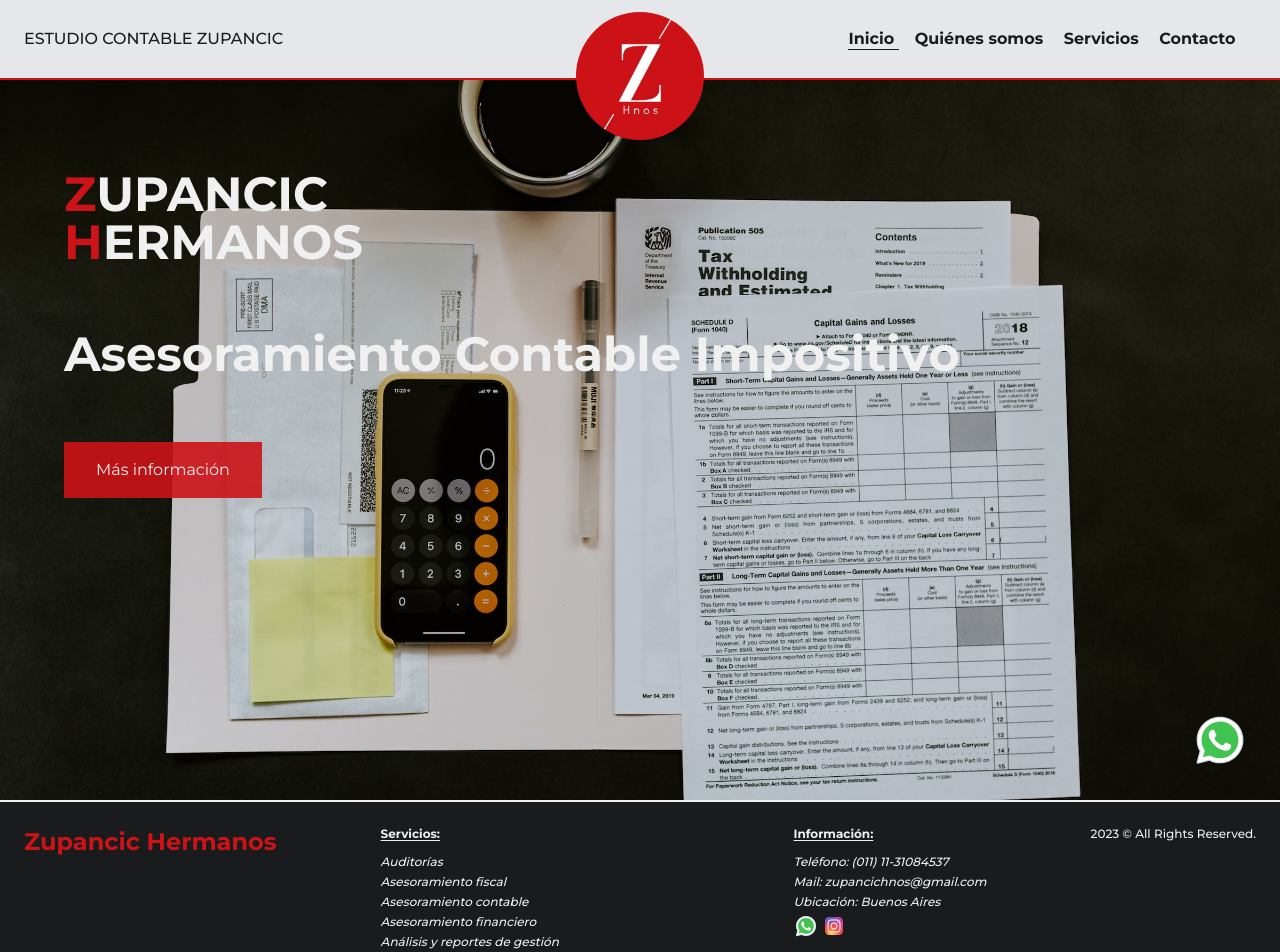
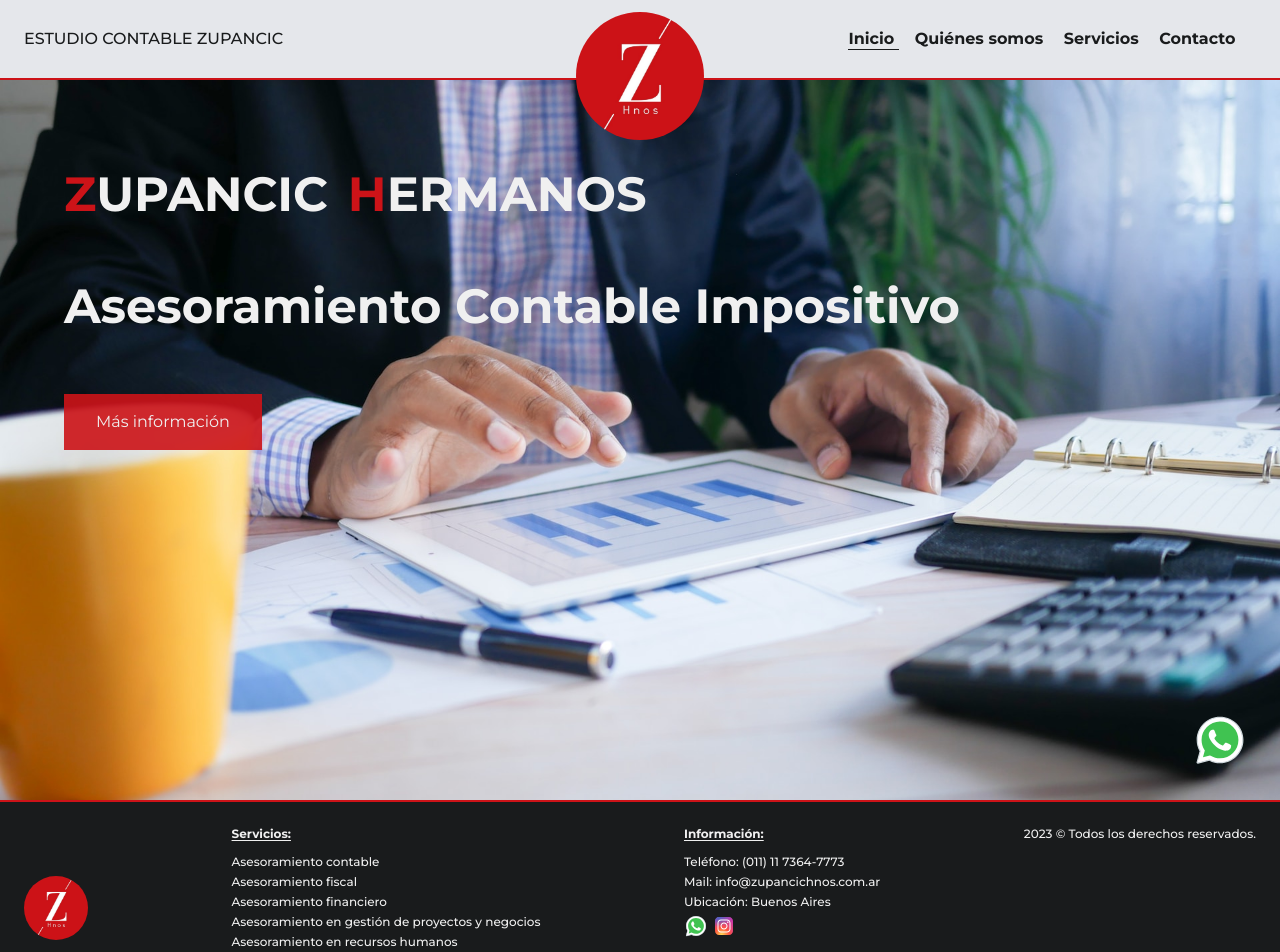
Before and after one commit to ivanberruet/zupancic-hnos, a Next.js app: page / in a window 1280 px wide. Shown: the top 952 px of the page. Built offline with nearby package versions, Linux system fonts and the light colour scheme.

Commit message:
Cambios solicitados

```diff
--- a/next.config.js
+++ b/next.config.js
@@ -3,7 +3,8 @@ const nextConfig = {
   reactStrictMode: true,
  	env: {
  		NEXT_PUBLIC_EMAIL: 'ivanberruet95@gmail.com',
- 		NEXT_PUBLIC_EMAIL_PASS: 'ssqfuunaclankzal'
+ 		NEXT_PUBLIC_EMAIL_PASS: 'ssqfuunaclankzal',
+ 		NEXT_PUBLIC_WP_LINK: 'https://wa.link/tvlmho'
   },
 }
 
--- a/src/components/Footer.js
+++ b/src/components/Footer.js
@@ -3,31 +3,36 @@ import Layout from './Layout'
 import Link from 'next/link'
 import WhatsApp from './WhatsApp'
 import Instagram from './Instagram'
+import Logo from './Logo'
 
 export default function Footer() {
 	return (
-		<footer className='w-full border-t-2 border-soilid border-light font-medium text-xs text-light bg-dark'>
+		<footer className='w-full border-t-2 border-solid border-primary font-medium text-xs text-light bg-dark'>
 			<div className='flex gap-3 items-center justify-between flex-col p-6
 			md:flex-row md:items-start md:gap-10'
 			>
-				<div className='text-lg text-primary font-bold xl:text-2xl'>Zupancic Hermanos</div>
+				<Logo className="!w-16 !h-16 self-center md:hidden lg:!flex" />
 				<ul className='flex flex-col gap-1 items-center text-xs md:items-start'>
 					<div className='font-bold underline underline-offset-2 mb-2'>Servicios:</div>
-					<Link href={"/services"} className='italic'>Auditorías</Link>
-					<Link href={"/services"} className='italic'>Asesoramiento fiscal</Link>
-					<Link href={"/services"} className='italic'>Asesoramiento contable</Link>
-					<Link href={"/services"} className='italic'>Asesoramiento financiero</Link>
-					<Link href={"/services"} className='italic'>Análisis y reportes de gestión</Link>
-					<Link href={"/services"} className='italic'>Asesoramiento en recursos humanos</Link>
-					<Link href={"/services"} className='italic'>Asesoramiento en gestión de proyectos y negocios</Link>
+					<Link href={"/services"} className=''>Asesoramiento contable</Link>
+					<Link href={"/services"} className=''>Asesoramiento fiscal</Link>
+					<Link href={"/services"} className=''>Asesoramiento financiero</Link>
+					<Link href={"/services"} className=''>Asesoramiento en gestión de proyectos y negocios</Link>
+					<Link href={"/services"} className=''>Asesoramiento en recursos humanos</Link>
+					<Link href={"/services"} className=''>Auditorías</Link>
+					<Link href={"/services"} className=''>Análisis y reportes de gestión</Link>
 				</ul>
 				<ul className=' w-max flex flex-col gap-1 items-center text-xs md:items-start md:flex-auto md:flex-shrink-0 lg:!flex-none'>
 					<div className='font-bold underline underline-offset-2 mb-2'>Información:</div>
-					<p className='italic'>Teléfono: (011) 11-31084537</p>
-					<p className='italic'>Mail: zupancichnos@gmail.com</p>
-					<p className='italic'>Ubicación: Buenos Aires</p>
+					<Link href={process.env.NEXT_PUBLIC_WP_LINK} target='_blank'>
+						<p className=''>Teléfono: (011) 11 7364-7773</p>
+					</Link>
+					<Link href="mailto:info@zupancichnos.com.ar">
+						<p className=''>Mail: info@zupancichnos.com.ar</p>
+					</Link>
+					<p className=''>Ubicación: Buenos Aires</p>
 					<ul className='flex gap-1'>
-						<Link href={"https://wa.link/xevqad"} target='_blank' >
+						<Link href={process.env.NEXT_PUBLIC_WP_LINK} target='_blank' >
 							<WhatsApp className='w-6 h-6' />
 						</Link>
 						<Link href="https://www.instagram.com/zupancichnos/" target='_blank'>
@@ -36,7 +41,7 @@ export default function Footer() {
 					</ul>
 
 				</ul>
-					<span>{new Date().getFullYear()} &copy; All Rights Reserved.</span>
+					<span>{new Date().getFullYear()} &copy; Todos los derechos reservados.</span>
 			</div>
 		</footer>
 	)
--- a/src/components/Logo.js
+++ b/src/components/Logo.js
@@ -3,9 +3,9 @@ import React from 'react'
 import logo from '../../public/logo.jpg'
 import Link from 'next/link'
 
-export default function Logo() {
+export default function Logo({className=""}) {
 	return (
-		<div className='w-24 h-24 flex justify-center items-center rounded-full overflow-hidden lg:w-32 lg:h-32 hover:contrast-125'>
+		<div className={`w-24 h-24 flex justify-center items-center rounded-full overflow-hidden lg:w-32 lg:h-32 hover:contrast-125 ${className}`}>
 			<Link href={"/"} className='w-full h-full flex justify-center items-center'>
 				<Image src={logo} alt='logo' className='w-full h-full' width={100} height={100} priority/>
 			</Link>
--- a/src/components/Service.js
+++ b/src/components/Service.js
@@ -21,7 +21,7 @@ export default function Service({title, content, img, className=""}) {
           aria-controls="panel1a-content"
           id="panel1a-header"
         >
-          <Typography className='font-bold text-lg xl:text-2xl'>{title}</Typography>
+          <Typography className='!font-bold text-lg xl:text-2xl'>{title}</Typography>
         </AccordionSummary>
 
         <AccordionDetails className='flex flex-col gap-6 overflow-hidden'>
--- a/src/config/nodemailer.js
+++ b/src/config/nodemailer.js
@@ -16,5 +16,5 @@ export const transporter = nodemailer.createTransport({
 
 export const mailOptions = {
 	from:email,
-	to:'ivanberruet95@hotmail.com'
+	to:"info@zupancichnos.com.ar"
 }
--- a/src/pages/_app.js
+++ b/src/pages/_app.js
@@ -27,7 +27,7 @@ export default function App({ Component, pageProps }) {
 				<Component {...pageProps} />
 				<Footer/>
 
-				<Link href={"https://wa.link/xevqad"} className='fixed bottom-8 right-8'>
+				<Link href={process.env.NEXT_PUBLIC_WP_LINK} target='_blank' className='fixed bottom-8 right-8'>
 					<WhatsApp />
 				</Link>
 
--- a/src/pages/about.js
+++ b/src/pages/about.js
@@ -15,7 +15,7 @@ export default function About() {
 					<AnimatedText text="¿Quiénes somos?" className='text-dark text-center text-4xl xl:text-5xl'/>
 					<div className='w-full h-[300px] mx-auto my-10 bg-about bg-cover bg-center overflow-hidden'>
 					</div>
-					<div className='mt-12 flex flex-col gap-2 text-dark text-lg xl:w-[1200px] xl:text-xl'>
+					<div className='mt-12 flex flex-col gap-2 text-dark text-lg xl:text-xl'>
 						<p className='text-justify'>
 							Somos un estudio contable formado por dos hermanos especializados en diferentes áreas de las finanzas y la contabilidad, lo que nos permitió complementarnos y formar un equipo sólido y eficiente. Juntos, trabajamos en el campo de la contabilidad y las finanzas, brindando servicios de asesoría a empresas y particulares.
 							Nos enorgullece ofrecer soluciones personalizadas y cercanas a nuestros clientes. En nuestro estudio, valoramos la honestidad, la integridad y la transparencia. Trabajamos de manera cercana con cada uno de ellos para comprender sus necesidades y ayudarles a alcanzar sus objetivos. Cada cliente es único y creemos en la importancia de la atención personalizada y el servicio de alta calidad.
--- a/src/pages/contact.js
+++ b/src/pages/contact.js
@@ -2,6 +2,7 @@ import AnimatedText from '@amigos/components/AnimatedText'
 import Layout from '@amigos/components/Layout'
 import { sendContactForm } from '@amigos/lib/api'
 import Head from 'next/head'
+import Link from 'next/link'
 import { useRouter } from 'next/router'
 import React, { useState } from 'react'
 import {AiOutlinePhone, AiOutlineMail} from 'react-icons/ai'
@@ -25,7 +26,10 @@ export default function Contact() {
 			}
 		}))
 
-	const onSubmit = async ()=>{
+
+	const onSubmit = async (e)=>{
+		e.preventDefault()
+
 		setState((prevState)=>({
 			...prevState,
 			isLoading: true,
@@ -34,11 +38,12 @@ export default function Contact() {
 		try {
 			await sendContactForm(values)
 		} catch (error) {
-			alert(error)
+			console.log(error)
 		}
-			alert("Mensaje enviado con éxito")
+		alert("Mensaje enviado con éxito")
 		router.push("/")
 	}
+
 	return (
 		<>
 			<Head>
@@ -55,20 +60,21 @@ export default function Contact() {
 						<div className='w-full lg:w-[400px] bg-dark/20 mt-6 p-4 rounded-md flex flex-col gap-2 shadow-xl'>
 							<h2 className='font-bold text-xl mb-4 xl:text-2xl'>Consúltenos Directamente</h2>
 							<div className='flex items-center gap-2'>
-								<AiOutlinePhone className='text-primary' /> (011) 11-73647773
+								<AiOutlinePhone className='text-primary' /> (011) 11 7364-7773
 							</div>
 							<div className='flex items-center gap-2'>
-								<AiOutlineMail className='text-primary' /> info@gmail.com
+								<AiOutlineMail className='text-primary' /> <Link href="mailto:info@zupancichnos.com.ar">info@zupancichnos.com.ar</Link>
 							</div>
 							<div className='flex items-center gap-2'>
 								<FiMapPin className='text-primary' /> Buenos Aires
 							</div>
 						</div>
-						<form className='w-full lg:w-[80%] mx-auto shadow-xl mt-6 p-4 rounded-md flex flex-col' onSubmit={onSubmit}>
+						<form className='w-full lg:w-[60%] mx-auto shadow-xl mt-6 p-4 rounded-md flex flex-col' onSubmit={onSubmit}>
 							<h2 className='font-bold text-xl mb-4 self-center  xl:text-2xl'>O complete el formulario de contacto</h2>
 
 							<label className='font-semibold' htmlFor="first-name">Nombre:</label>
 							<input className='bg-dark/10 rounded-md border border-transparent mb-6 px-2 py-1 focus-visible:outline-none text-base'
+								id='first-name'
 								type="text"
 								name='Nombre'
 								defaultValue={values.firstName}
@@ -77,6 +83,7 @@ export default function Contact() {
 
 							<label className='font-semibold' htmlFor="last-name">Apellido:</label>
 							<input className='bg-dark/10 rounded-md border border-transparent mb-6 px-2 py-1 focus-visible:outline-none text-base'
+								id='last-name'
 								type="text"
 								name='Apellido'
 								defaultValue={values.lastName}
@@ -85,6 +92,7 @@ export default function Contact() {
 
 							<label className='font-semibold' htmlFor="mail">Mail:</label>
 							<input className='bg-dark/10 rounded-md border border-transparent mb-6 px-2 py-1 focus-visible:outline-none text-base'
+								id='mail'
 								type="text"
 								name='Email'
 								defaultValue={values.email}
@@ -93,6 +101,7 @@ export default function Contact() {
 
 							<label className='font-semibold' htmlFor="phone">Teléfono:</label>
 							<input className='bg-dark/10 rounded-md border border-transparent mb-6 px-2 py-1 focus-visible:outline-none text-base'
+								id='phone'
 								type="text"
 								name='Telefono'
 								defaultValue={values.phone}
@@ -101,6 +110,7 @@ export default function Contact() {
 
 							<label className='font-semibold' htmlFor="content">Consulta:</label>
 							<textarea className='bg-dark/10 rounded-md border border-transparent mb-6 px-2 py-1 focus-visible:outline-none text-base'
+								id='content'
 								type="text"
 								name='Mensaje'
 								defaultValue={values.message}
@@ -108,9 +118,9 @@ export default function Contact() {
 								required={true}/>
 
 							<button
-							type='button'
+							type='submit'
 							className='bg-primary w-fit self-center px-6 py-2 rounded-lg text-light hover:scale-105'
-							onClick={()=>onSubmit()}
+							onSubmit={()=>onSubmit()}
 							>Enviar</button>
 
 						</form>
--- a/src/pages/index.js
+++ b/src/pages/index.js
@@ -14,11 +14,11 @@ export default function Home() {
 				<Layout className="pt-24 lg:pt-32 xl:!pt-36"
 				>
 					<div className="w-full pl-6 flex flex-col gap-10 xl:gap-16">
-						<p className="flex flex-col w-full">
+						<p className="flex flex-col w-full md:flex-row">
 							<span className="text-4xl font-bold xl:text-5xl">
 								<span className="text-primary">Z</span>UPANCIC
 							</span>
-							<span className="text-4xl font-bold xl:text-5xl">
+							<span className="text-4xl font-bold md:ml-5 xl:text-5xl">
 								<span className="text-primary">H</span>ERMANOS
 							</span>
 						</p>
--- a/tailwind.config.js
+++ b/tailwind.config.js
@@ -20,7 +20,7 @@ module.exports = {
 				primaryDark: "#12CC43", //
 			},
 			backgroundImage:{
-				'home': "url('../../public/accounting-1.jpg')",
+				'home': "url('../../public/home.jpg')",
 				'about': "url('../../public/about.jpg')",
 			},
 		},
@@ -34,7 +34,7 @@ module.exports = {
 			lg: { min: "1023px" },
 			// => @media (min-width: 1023px) { ... }
 
-			md: { min: "767px" },
+			md: { min: "830px" },
 			// => @media (min-width: 767px) { ... }
 
 			sm: { min: "639px" },
```
Also changed, not shown: public/home.jpg (added).
